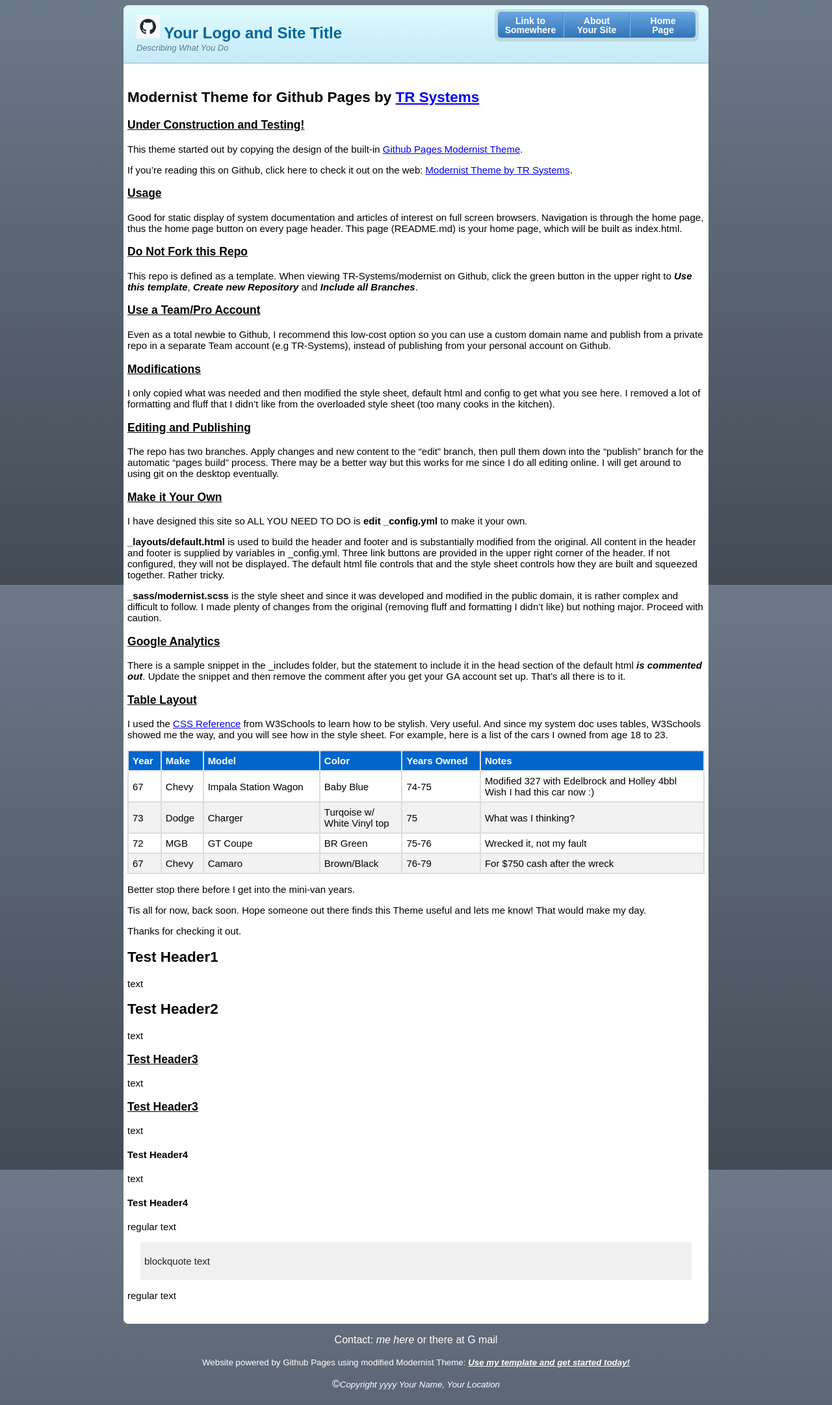
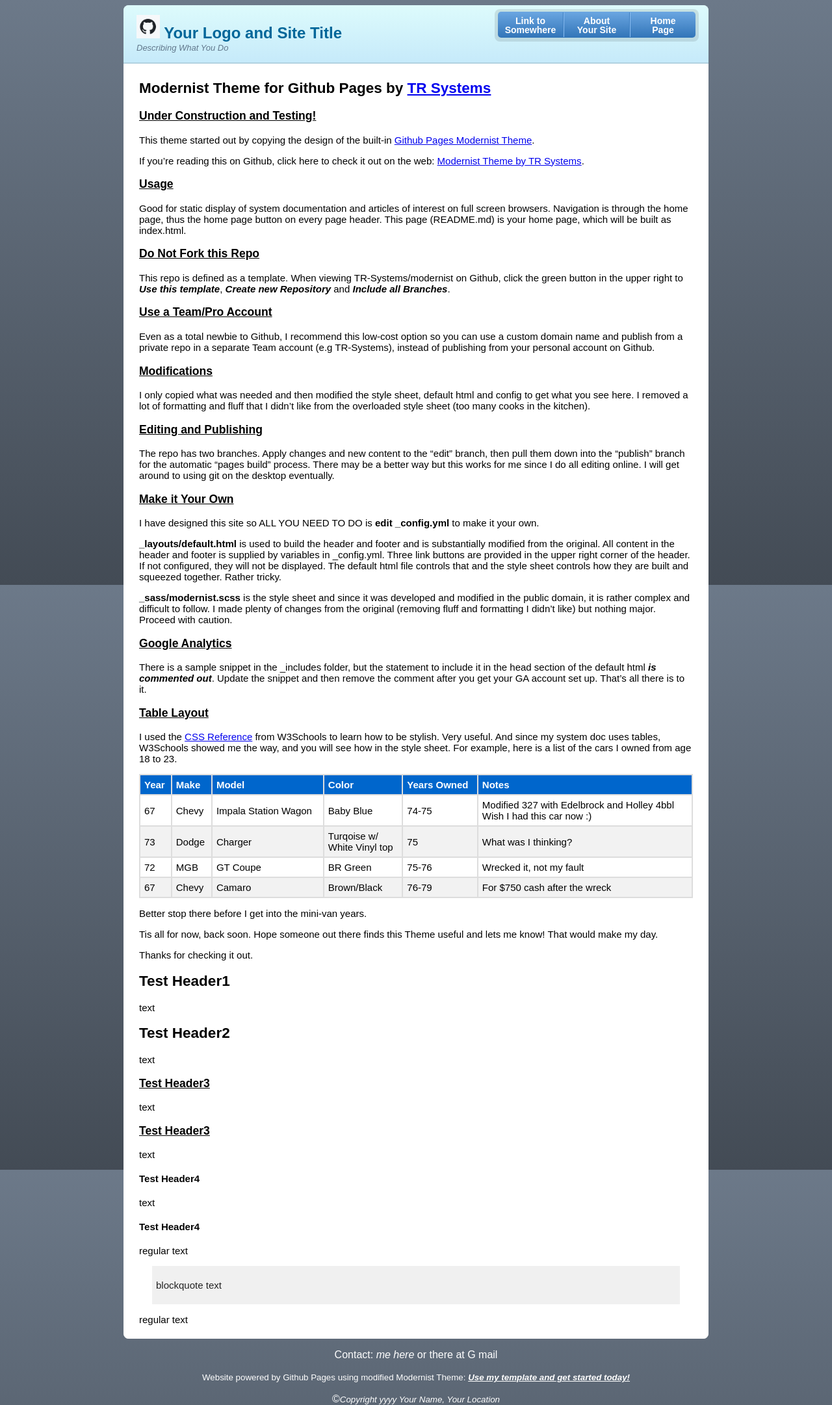
Before and after one commit to TR-Systems/modernist, a Jekyll site: the page built from README.md, in a window 1280 px wide. Shown: the whole page at 65% size. Built offline with Jekyll 4.4.1, drawn with Linux system fonts in a browser that asks for light colours; our own code applies the rules of GitHub Pages for plain Markdown files; before the commit the page ends 2139 px from its top, so only the background shows below that.

Commit message:
Update modernist.scss

```diff
--- a/_sass/modernist.scss
+++ b/_sass/modernist.scss
@@ -140,7 +140,7 @@
 }
 
 section {
-  padding:20px 6px;
+  padding:6px 24px 6px 24px;
   font-size:15px;
   border-top:1px solid #fff;
   background:#FFFFFF;
```
